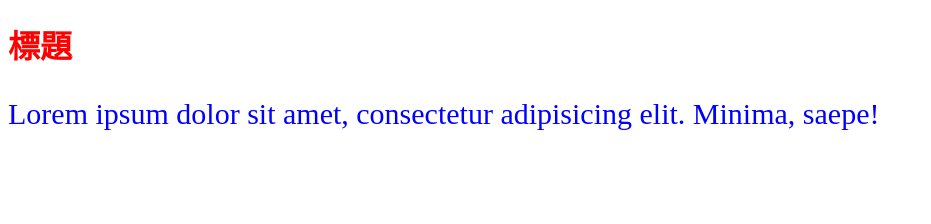
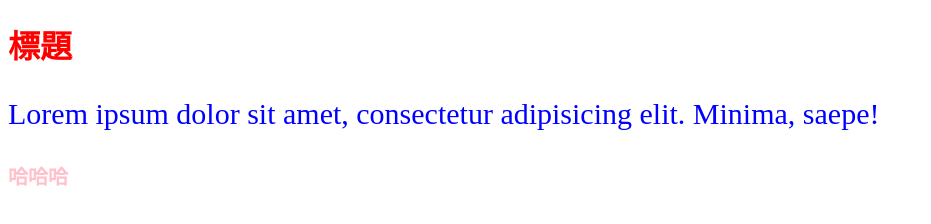
Before and after one commit to js13758/Github0818, a plain HTML site: page index.html in a window 1280 px wide. Shown: the whole page, without its empty margins (0-931 px from the left). Drawn offline with Linux system fonts and the light colour scheme.

Commit message:
新增第二標題

```diff
--- a/all.css
+++ b/all.css
@@ -5,3 +5,7 @@ p{
     color: blue;
     font-size: 30px;
 }
+h2{
+    color: pink;
+    font-size: 20px;
+}
--- a/hhh.html
+++ b/index.html
@@ -9,5 +9,6 @@
 <body>
     <h1>標題</h1>
     <p>Lorem ipsum dolor sit amet, consectetur adipisicing elit. Minima, saepe!</p>
+    <h2>哈哈哈</h2>
 </body>
 </html>
```
